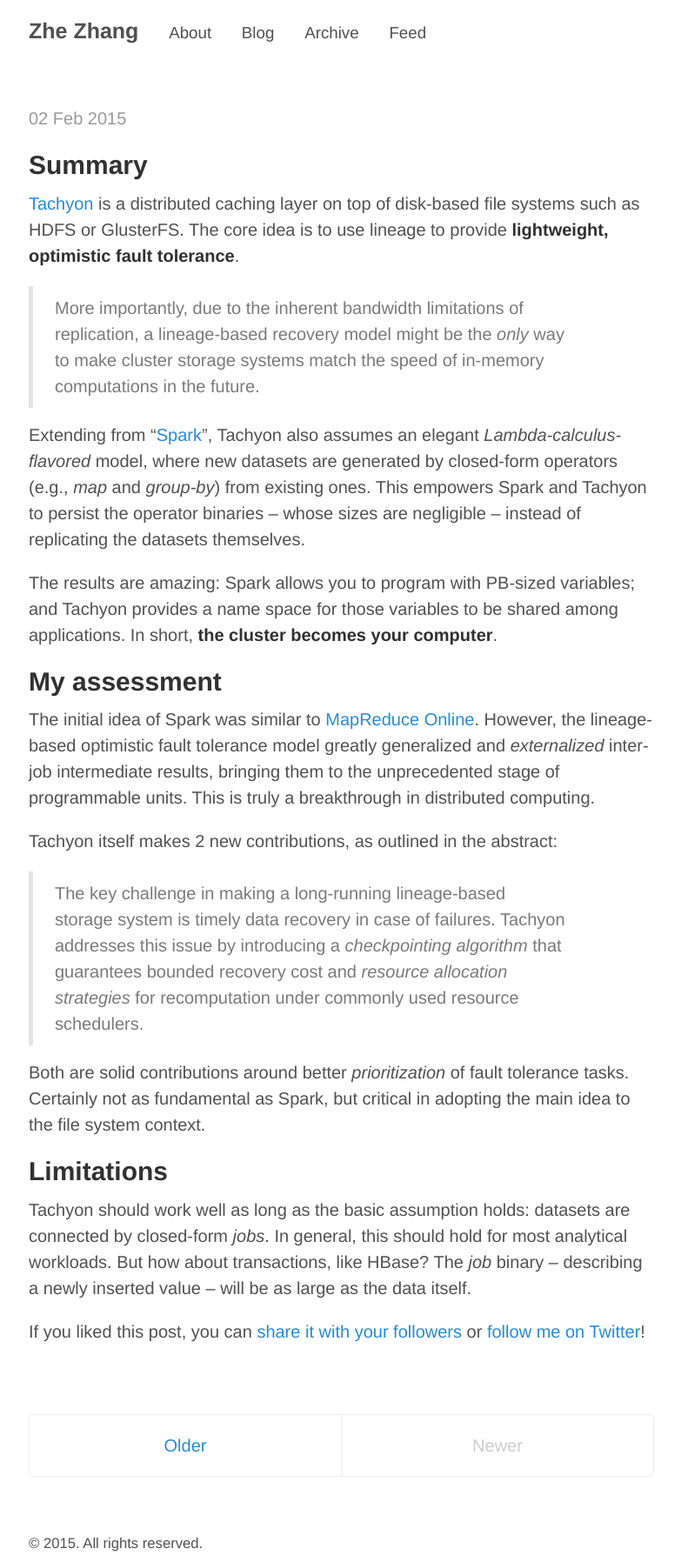
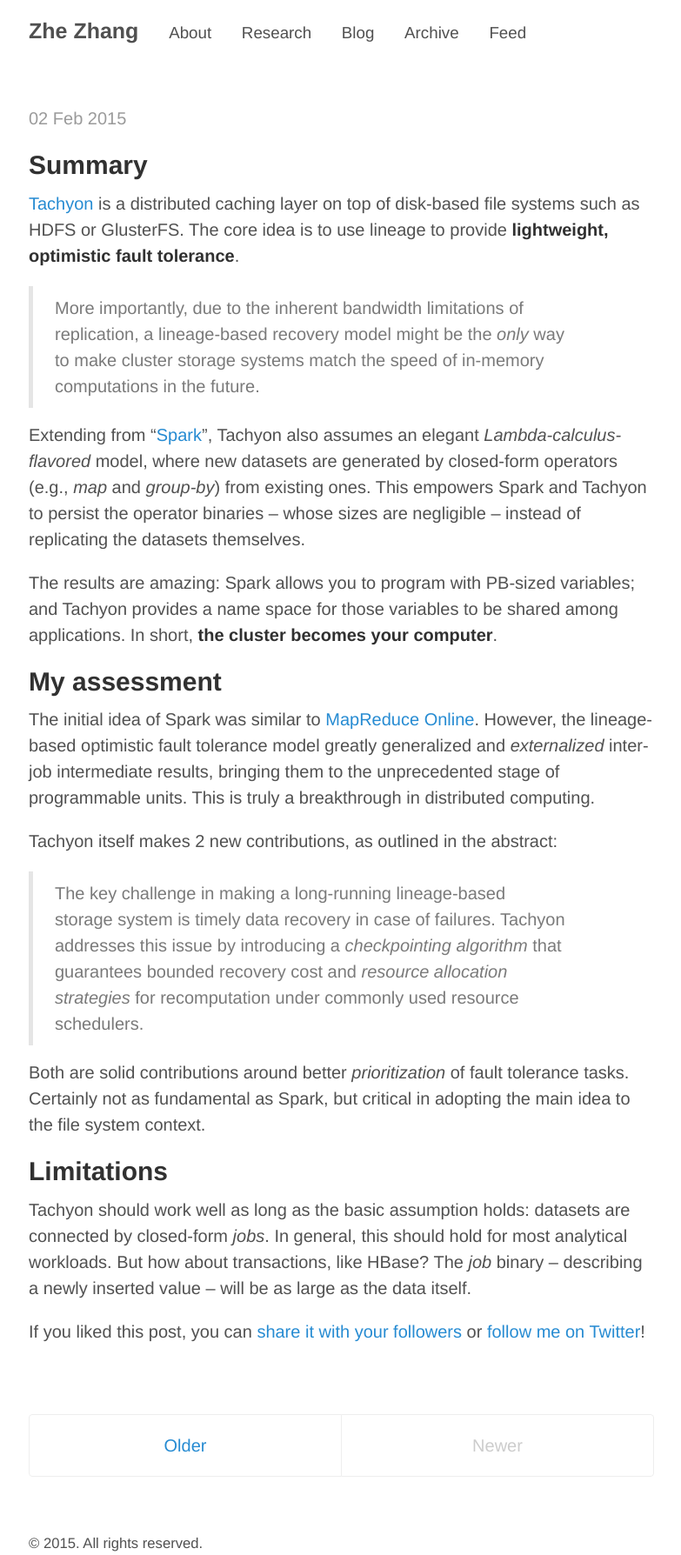
Before and after one commit to zhe-thoughts/zhe-thoughts.github.io, a Jekyll site: the page built from index.html, in a window 1280 px wide. Shown: the whole page at 87% size, without its empty margins (247-1030 px from the left). Built offline with Jekyll 4.4.1, drawn with Linux system fonts in a browser that asks for light colours; the list of posts is cut into pages by our own code.

```diff
--- a/_config.yml
+++ b/_config.yml
@@ -19,4 +19,4 @@ github:
   repo:           https://github.com/zhe-thoughts/
 
 # This is the list of pages to incldue in the header of the website.
-pages_list:       {'About':'/about', 'Blog':'/blog', 'Archive':'/archive','Feed':'/atom.xml'}
+pages_list:       {'About':'/about', 'Research': '/research','Blog':'/blog', 'Archive':'/archive','Feed':'/atom.xml'}
```
Also changed, not shown: research.md (added, +5 -0 lines).
